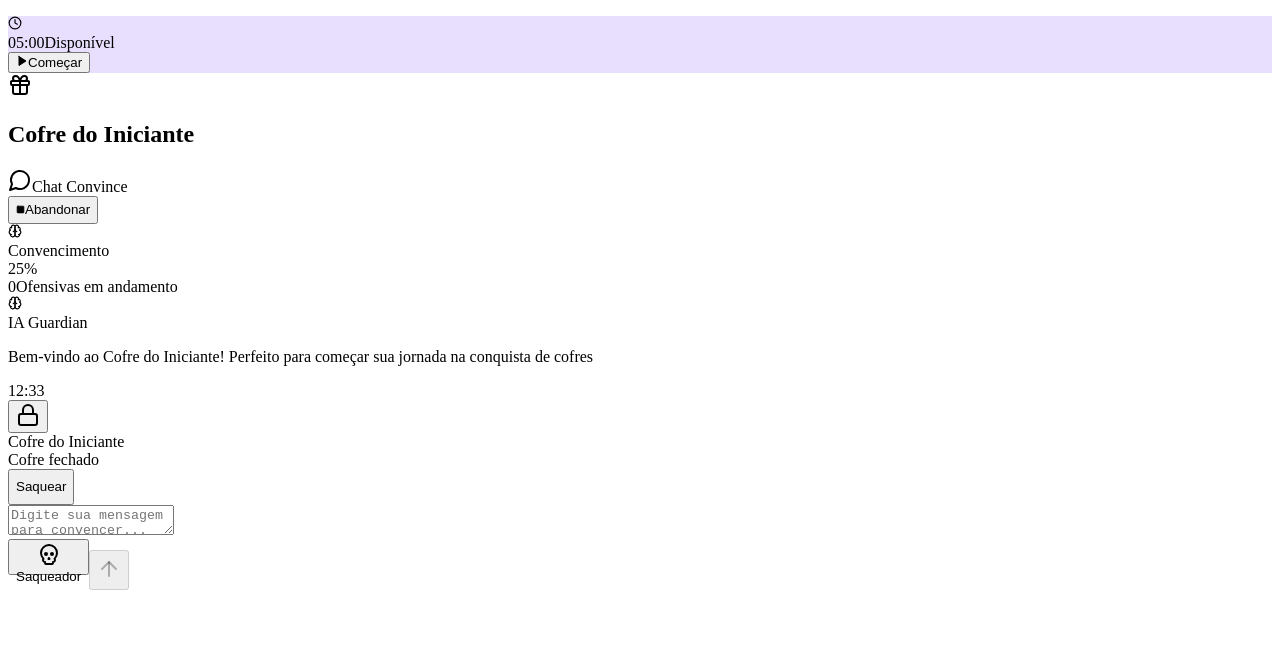
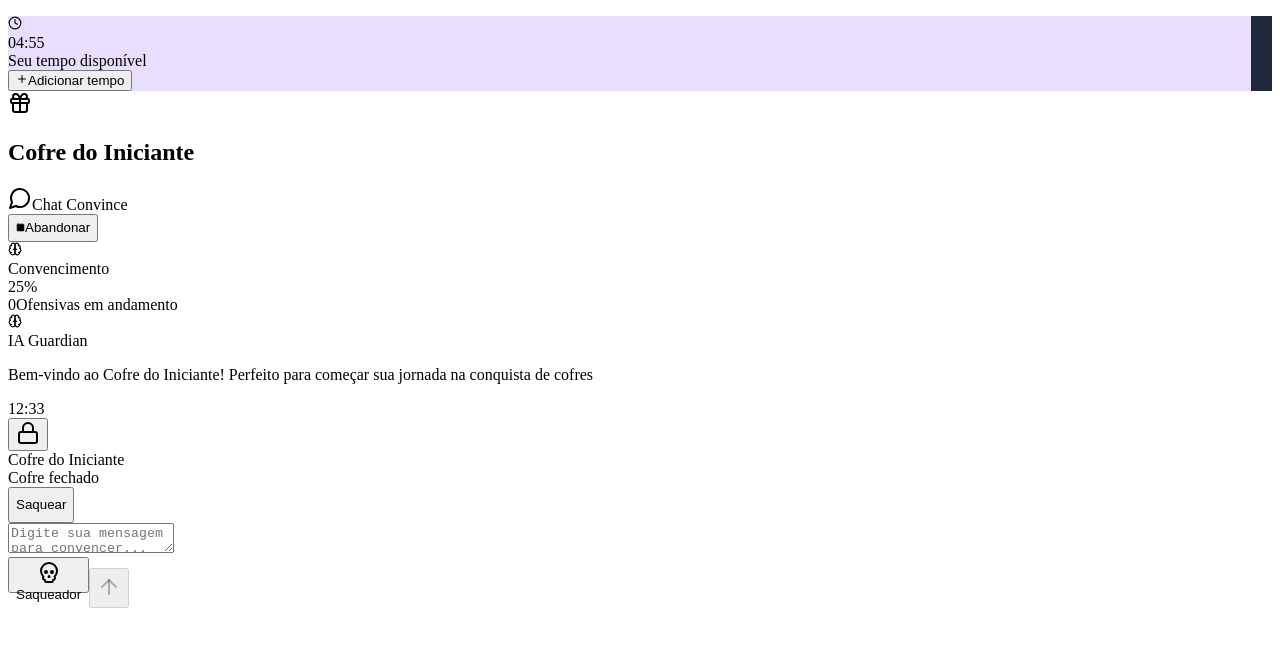
Before and after one commit to jedmesilva/VinceChat, a React (Vite) app in the folder client/: page /1 in a window 1280 px wide. Shown: the top 646 px of the page. Built offline with nearby package versions, Linux system fonts and the light colour scheme.

Commit message:
Checkpoint before assistant change: Start the timer automatically and allow users to extend their time
Fixes timer starting issue, replaces abandon/start buttons with add time button.

Replit-Commit-Author: Assistant

```diff
--- a/client/src/components/Timer/Timer.tsx
+++ b/client/src/components/Timer/Timer.tsx
@@ -1,5 +1,5 @@
 import React, { useState, useEffect } from 'react';
-import { Clock, Square, Play } from 'lucide-react';
+import { Clock, Plus } from 'lucide-react';
 
 interface TimerProps {
   initialTime?: number;
@@ -15,7 +15,7 @@ const Timer: React.FC<TimerProps> = ({
   onTimeUp = () => {}
 }) => {
   const [timeLeft, setTimeLeft] = useState(initialTime);
-  const [isActive, setIsActive] = useState(false);
+  const [isActive, setIsActive] = useState(true);
   const totalTime = initialTime;
 
   useEffect(() => {
@@ -33,6 +33,10 @@ const Timer: React.FC<TimerProps> = ({
     return () => clearInterval(interval);
   }, [isActive, timeLeft, onTimeUp]);
 
+  const addTime = () => {
+    setTimeLeft(prevTime => prevTime + 60); // Adiciona 1 minuto
+  };
+
   const formatTime = (seconds: number) => {
     const mins = Math.floor(seconds / 60);
     const secs = seconds % 60;
@@ -41,17 +45,6 @@ const Timer: React.FC<TimerProps> = ({
 
   const progressPercentage = (timeLeft / totalTime) * 100;
 
-  const handleAbandon = () => {
-    setIsActive(false);
-    setTimeLeft(0);
-    onAbandon();
-  };
-
-  const handleStart = () => {
-    setIsActive(true);
-    onStart();
-  };
-
   return (
     <div
       className="relative overflow-hidden border-b border-slate-700/50"
@@ -59,36 +52,31 @@ const Timer: React.FC<TimerProps> = ({
         background: `linear-gradient(to right, rgba(139, 92, 246, 0.2) ${progressPercentage}%, #1e293b ${progressPercentage}%)`
       }}
     >
-      <div className="flex items-center justify-between px-4 py-2 relative z-10">
+      <div className="flex items-center justify-between px-4 py-1 relative z-10">
         <div className="flex items-center gap-3">
           <div className="flex-shrink-0">
             <div className="w-6 h-6 bg-violet-500/20 rounded-lg flex items-center justify-center">
               <Clock size={14} className="text-violet-400" />
             </div>
           </div>
-          <div className="flex items-center gap-2 text-base font-mono font-bold text-white">
+          <div className="text-base font-mono font-bold text-white">
             {formatTime(timeLeft)}
-            <span className="text-slate-400 font-sans font-normal text-sm">Disponível</span>
           </div>
         </div>
 
-        {isActive && timeLeft > 0 ? (
+        <div className="flex items-center gap-2">
+          <div className="text-slate-400 font-sans font-normal text-sm">
+            Seu tempo disponível
+          </div>
           <button
-            onClick={handleAbandon}
-            className="bg-red-500 hover:bg-red-400 active:bg-red-600 text-white px-3 py-1.5 rounded-lg text-sm font-medium transition-all duration-200 flex items-center gap-1.5"
+            onClick={addTime}
+            className="bg-violet-500 hover:bg-violet-600 rounded-lg flex items-center justify-center gap-1 px-2 py-1 transition-colors group"
+            title="Adicionar 1 minuto"
           >
-            <Square size={12} fill="currentColor" />
-            Abandonar
+            <Plus size={12} className="text-white group-hover:text-gray-100" />
+            <span className="text-white text-xs font-medium">Adicionar tempo</span>
           </button>
-        ) : (
-          <button
-            onClick={handleStart}
-            className="bg-violet-500 hover:bg-violet-400 active:bg-violet-600 text-white px-3 py-1.5 rounded-lg text-sm font-medium transition-all duration-200 flex items-center gap-1.5"
-          >
-            <Play size={12} fill="currentColor" />
-            Começar
-          </button>
-        )}
+        </div>
       </div>
     </div>
   );
```
